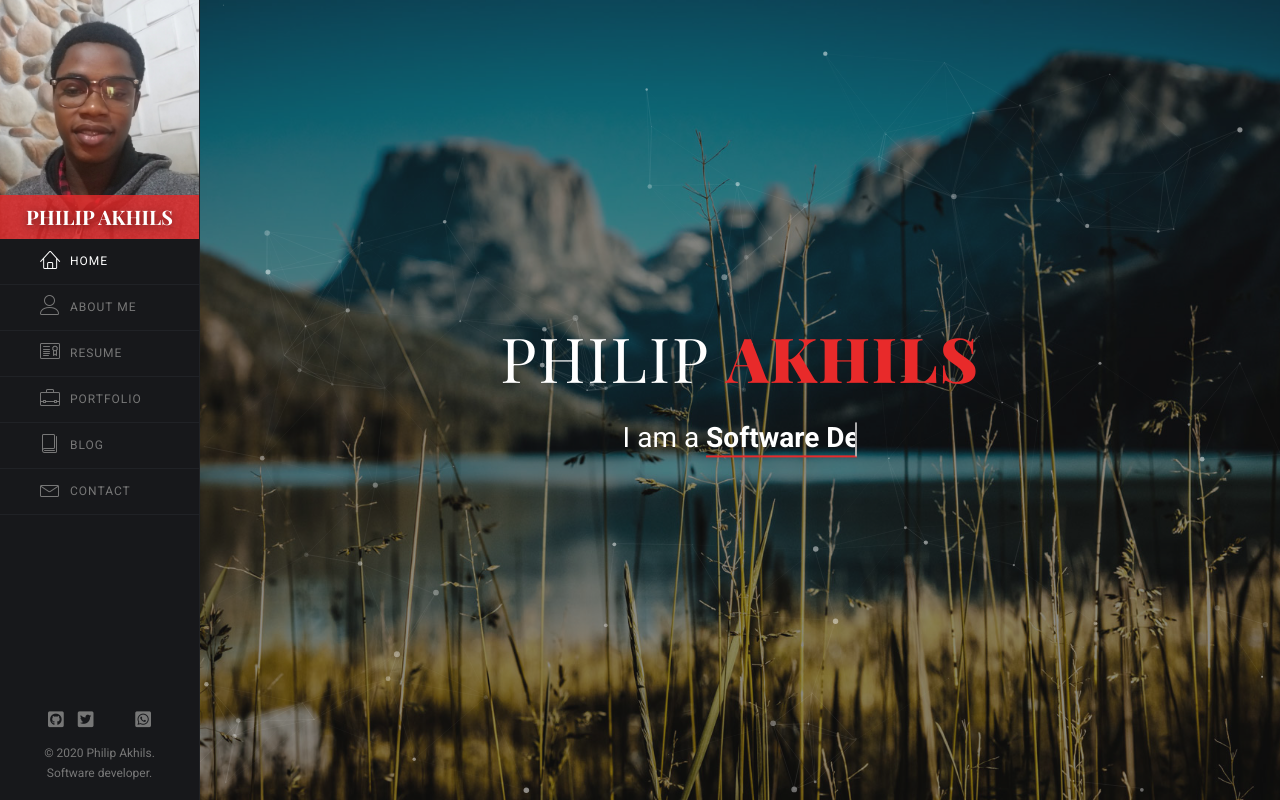
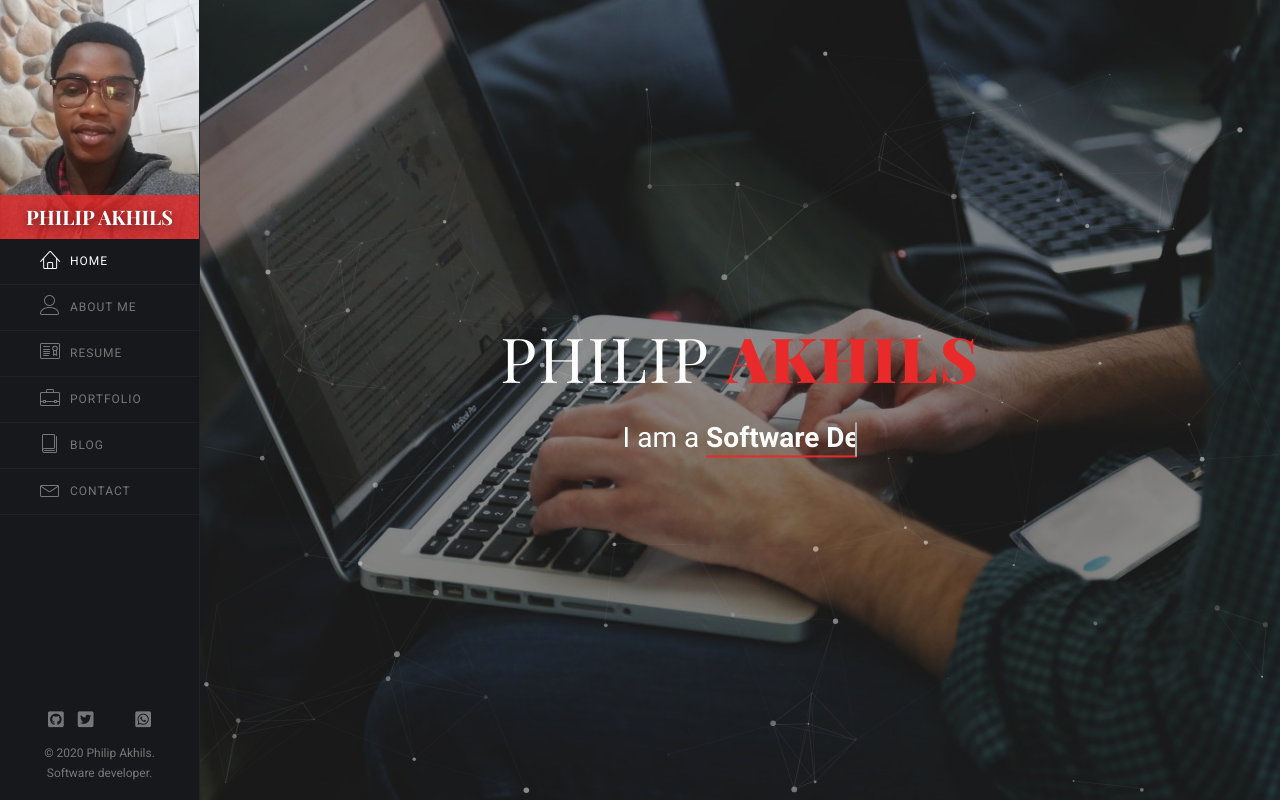
Before and after one commit to Akhils10/Akhils10.github.io, a plain HTML site: page index.html in a window 1280 px wide. Drawn offline with nearby package versions, Linux system fonts and the light colour scheme.

Commit message:
changed background image

```diff
--- a/index.html
+++ b/index.html
@@ -106,7 +106,7 @@
             <div id="main" class="site-main">
 
                 <!--Banner Section Start-->
-                <section id="home" class="banner-section pt-page" style="background-image: url('img/background/home-bg.jpg')">
+                <section id="home" class="banner-section pt-page" style="background-image: url('img/background/laptop.jpg')">
 
                     <div id="particles-js"></div>
 
```
Also changed, not shown: img/background/laptop.jpg (added).
